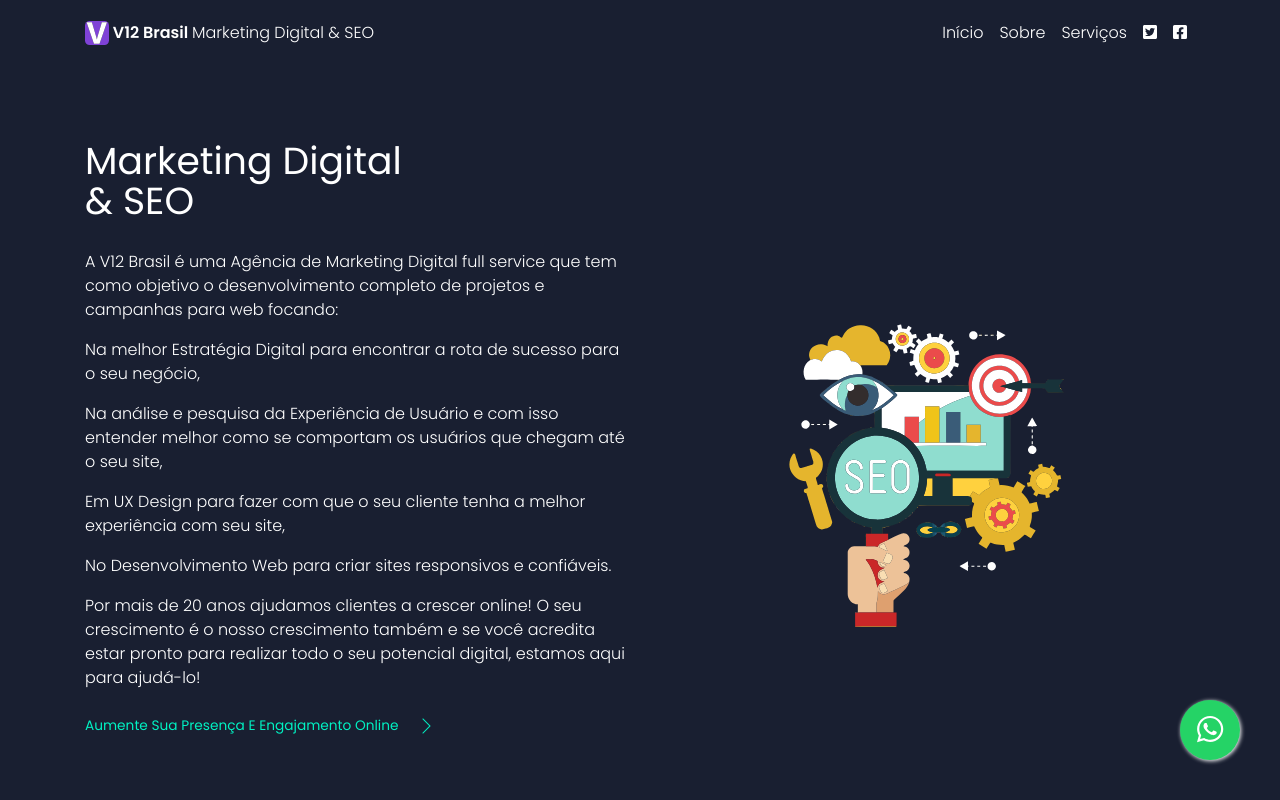
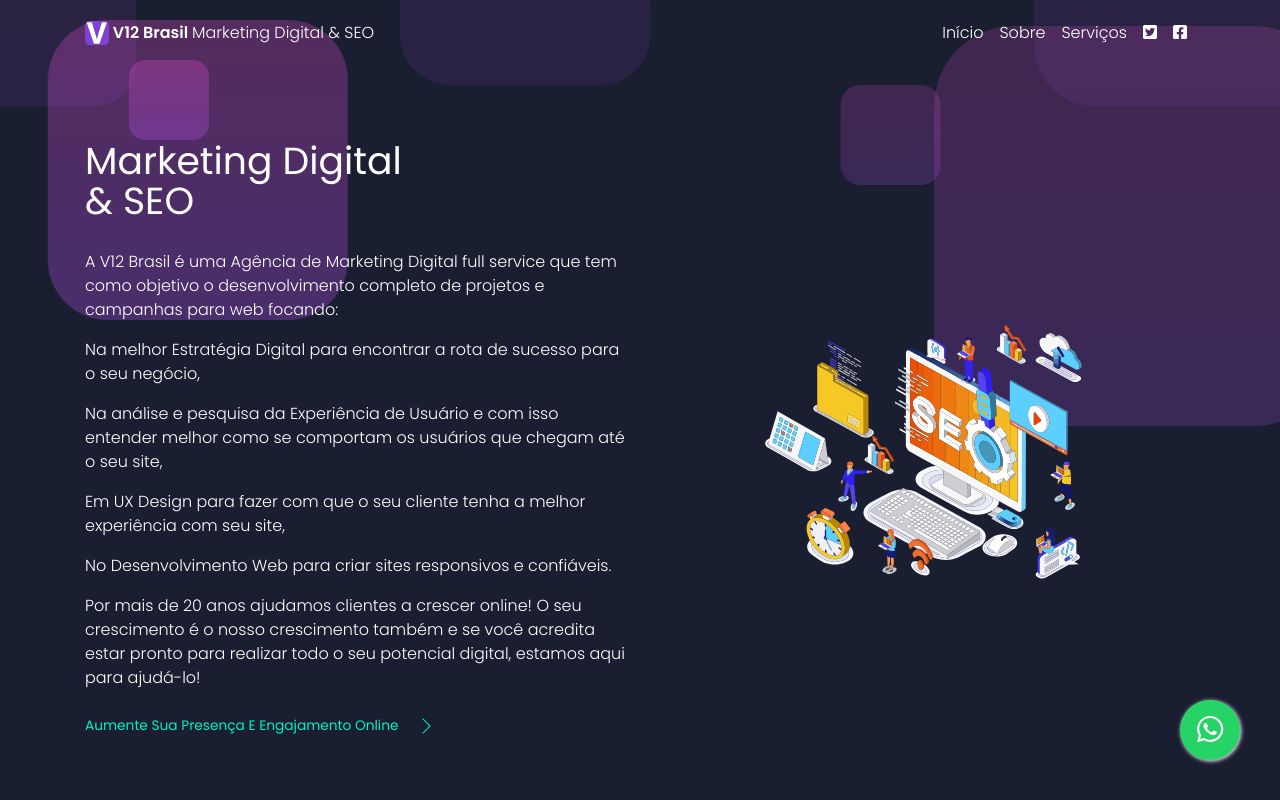
Before and after one commit to kemp777/v12brasil, an Angular app: page / in a window 1280 px wide. Shown: the top 800 px of the page. Built offline with nearby package versions, Linux system fonts and the light colour scheme.

Commit message:
V12 - floating squares no background

```diff
--- a/src/app/components/navbar/navbar.component.html
+++ b/src/app/components/navbar/navbar.component.html
@@ -21,7 +21,7 @@
         <div class="navbar-collapse justify-content-end" [collapse]="isCollapsed" id="navigation">
             <div class="navbar-collapse-header">
                 <div class="row">
-                    <div class="col-6 collapse-brand"><a [routerLink]="['.']" tooltip="Designed by V12 Brasil"> V12 </a></div>
+                    <div class="col-6 collapse-brand"><a [routerLink]="['.']" tooltip="Designed by V12 Brasil"> V12 Brasil </a></div>
                     <div class="col-6 collapse-close text-right">
                         <button
                                 aria-controls="navigation-index"
--- a/src/app/pages/index/index.component.html
+++ b/src/app/pages/index/index.component.html
@@ -1,12 +1,20 @@
 <div class="wrapper">
+  <div class="page-header header-filter">
   <section class="section section-lg">
     <section class="section">
-      <div class="container">
-        <div class="row row-grid justify-content-center">
-          <div class="col-md-12 text-center">
+        <div class="squares square1"></div>
+        <div class="squares square2"></div>
+        <div class="squares square3"></div>
+        <div class="squares square4"></div>
+        <div class="squares square5"></div>
+        <div class="squares square6"></div>
+        <div class="squares square7"></div>
+        <div class="container">
+          <div class="row row-grid justify-content-center">
+            <div class="col-md-12 text-center">
+            </div>
           </div>
         </div>
-      </div>
     </section>
     <section class="section">
       <div class="container">
@@ -42,7 +50,7 @@
             </div>
           </div>
           <div class="mx-auto col-lg-4 col-md-5 align-self-center">
-              <img alt="V12 - Agência de Marketing Digital & SEO" class="img-fluid" src="assets/img/seo.svg" />
+              <img alt="V12 - Agência de Marketing Digital & SEO" class="img-fluid" src="assets/img/search-engine-optimization-vector.svg" />
           </div>
         </div>
       </div>
@@ -136,4 +144,5 @@
       </div>
     </div>
   </section>
+  </div>
 </div>
--- a/src/assets/scss/v12-seo/angular/_example-pages.scss
+++ b/src/assets/scss/v12-seo/angular/_example-pages.scss
@@ -8,16 +8,3 @@
   50% { background-position: 100% 50% }
   100% { background-position: 0% 50% }
 }
-.index-page .squares {
-  @include linear-gradient($danger-states, $danger);
-}
-.register-page,
-.section.section-signup {
-  .squares,
-  .square {
-    @include linear-gradient($danger-states, $danger);
-  }
-}
-//.footer {
-//  //border-top: 2px solid transparent;
-//}
--- a/src/assets/scss/v12-seo/custom/_example-pages.scss
+++ b/src/assets/scss/v12-seo/custom/_example-pages.scss
@@ -40,7 +40,7 @@
       animation: move-left-right 4s infinite;
       height: 300px;
       width: 300px;
-      opacity: 0.5;
+      opacity: 0.3;
       left: 3%;
       top: -21%;
     }
@@ -49,7 +49,7 @@
       animation: move-left-right 6s infinite;
       height: 400px;
       width: 400px;
-      opacity: 0.4;
+      opacity: 0.2;
       right: -5%;
       top: -12%;
     }
@@ -67,7 +67,7 @@
       animation: move-left-right 10s infinite;
       height: 100px;
       width: 100px;
-      opacity: 0.9;
+      opacity: 0.2;
       right: 27%;
       top: 70%;
     }
@@ -87,7 +87,7 @@
       top: 35%;
       height: 80px;
       width: 80px;
-      opacity: 0.8;
+      opacity: 0.3;
     }
 
     &.square7 {
```
Also changed, not shown: src/assets/img/search-engine-optimization-vector.svg (added).
